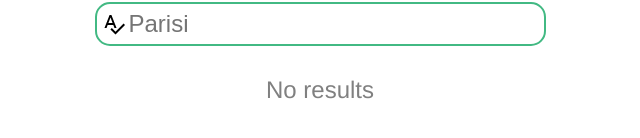
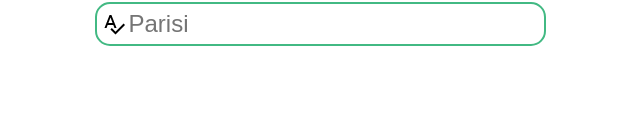
Before and after one commit to Mapioi/chemone, a Vue app: page / in a window 1280 px wide. Shown: the part 282-420 px from the top of the page, without its empty margins (320-960 px from the left). Built offline with nearby package versions, Linux system fonts and the light colour scheme.

Commit message:
Display only one spelling and use buttons to navigate

```diff
--- a/src/App.vue
+++ b/src/App.vue
@@ -1,7 +1,10 @@
 <template>
   <div id="app">
     <!--TODO replace logo-->
-    <img alt="Vue logo" src="./assets/logo.png">
+    <img
+      alt="Vue logo"
+      src="./assets/logo.png"
+    >
     <div>
       <label>
         <input
@@ -13,14 +16,24 @@
       </label>
     </div>
     <div>
-      <div class="no-results" v-if="!symbolsList.length">
-        No results
-      </div>
       <ElementCellsRow
-        v-for="(symbols, i) in symbolsList"
-        :key="i"
+        v-if="symbolsList.length"
         :symbols="symbols"
       />
+      <button
+        v-if="symbolsList.length"
+        @click="nextSpelling"
+        :disabled="!hasNextSpelling"
+      >
+        ‹
+      </button>
+      <button
+        v-if="symbolsList.length"
+        @click="previousSpelling"
+        :disabled="!hasPreviousSpelling"
+      >
+        ›
+      </button>
     </div>
   </div>
 </template>
@@ -38,12 +51,35 @@ export default {
   // this will not be the Vue instance as you’d expect and this.myMethod will be undefined."
   data() {
     return {
-      input: ""
+      input: "",
+      symbolsIndex: 0
     };
   },
   computed: {
     symbolsList() {
       return spell(this.input);
+    },
+    symbols() {
+      return this.symbolsList[this.symbolsIndex];
+    },
+    hasNextSpelling() {
+      return this.symbolsIndex < this.symbolsList.length - 1;
+    },
+    hasPreviousSpelling() {
+      return this.symbolsIndex > 0;
+    }
+  },
+  methods: {
+    nextSpelling() {
+      this.symbolsIndex++;
+    },
+    previousSpelling() {
+      this.symbolsIndex--;
+    }
+  },
+  watch: {
+    input() {
+      this.symbolsIndex = 0;
     }
   },
   components: { ElementCellsRow }
@@ -82,9 +118,10 @@ input:focus {
   outline-width: 0;
 }
 
-.no-results {
-  color: gray;
-  font-size: 1.5em;
-  margin-top: 10px;
+button {
+  display: inline-flex;
+  margin-right: 8px;
+  font-weight: bolder;
+  font-size: 1.2em;
 }
 </style>
--- a/src/components/ElementCellsRow.vue
+++ b/src/components/ElementCellsRow.vue
@@ -2,7 +2,7 @@
   <div class="element-cells-row">
     <ElementCell
       v-for="(symbol, i) in symbols"
-      :key="i"
+      :key="i + 1"
       :symbol="symbol"
     />
   </div>
```
